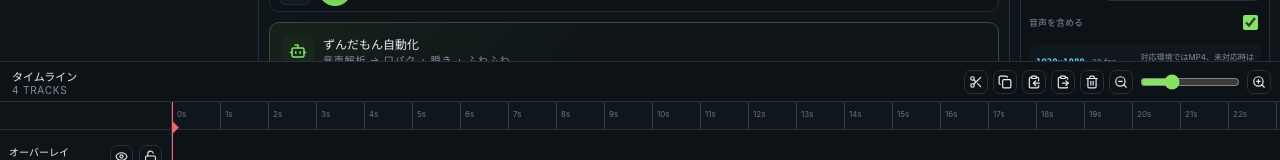
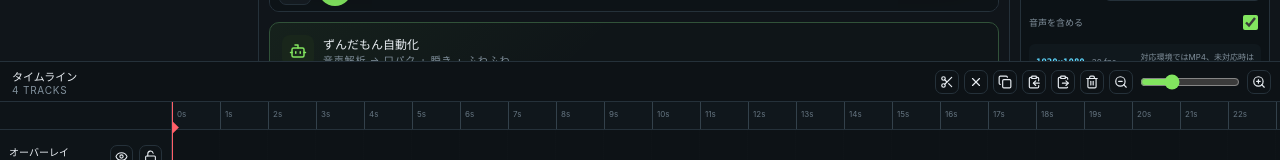
Before and after one commit to godrenkon/video_edit, a React (Vite) app: page / in a window 1280 px wide. Shown: the part 439-599 px from the top of the page. Built offline with nearby package versions, Linux system fonts and the light colour scheme.

Commit message:
feat: expose lift and extract timeline actions

```diff
--- a/src/components/Timeline.tsx
+++ b/src/components/Timeline.tsx
@@ -1,4 +1,4 @@
-import { ClipboardCopy, ClipboardPaste, Copy, Eye, EyeOff, Lock, Scissors, Trash2, Unlock, ZoomIn, ZoomOut } from 'lucide-react';
+import { ClipboardCopy, ClipboardPaste, Copy, Eye, EyeOff, Lock, Scissors, Trash2, Unlock, X, ZoomIn, ZoomOut } from 'lucide-react';
 import { useMemo } from 'react';
 import type { Clip, Project } from '../types/editor';
 import '../timeline-enhancements.css';
@@ -14,6 +14,7 @@ interface Props {
   onTime: (time: number) => void;
   onSelect: (clipId: string) => void;
   onSplitSelected: () => void;
+  onDeleteSelected: () => void;
   onDuplicateSelected: () => void;
   onCopySelected: () => void;
   onPasteCopied: () => void;
@@ -38,6 +39,7 @@ export function Timeline(props: Props) {
     onTime,
     onSelect,
     onSplitSelected,
+    onDeleteSelected,
     onDuplicateSelected,
     onCopySelected,
     onPasteCopied,
@@ -79,6 +81,12 @@ export function Timeline(props: Props) {
           ><Scissors size={14} /></button>
           <button
             className="miniBtn"
+            onClick={onDeleteSelected}
+            disabled={!selectedClipId}
+            title="リフト: クリップを削除して隙間を残す (Delete)"
+          ><X size={14} /></button>
+          <button
+            className="miniBtn"
             onClick={onDuplicateSelected}
             disabled={!selectedClipId}
             title="選択クリップを複製 (Ctrl/Cmd+D)"
@@ -98,7 +106,7 @@ export function Timeline(props: Props) {
             className="miniBtn"
             onClick={onRippleDeleteSelected}
             disabled={!selectedClipId}
-            title="リップル削除 (Shift+Delete)"
+            title="抽出: クリップを削除して後続を詰める (Shift+Delete)"
           ><Trash2 size={14} /></button>
           <button className="miniBtn" onClick={() => onZoom(Math.max(20, zoom - 10))}><ZoomOut size={14} /></button>
           <input type="range" min={20} max={120} value={zoom} onChange={(e) => onZoom(Number(e.target.value))} />
```
